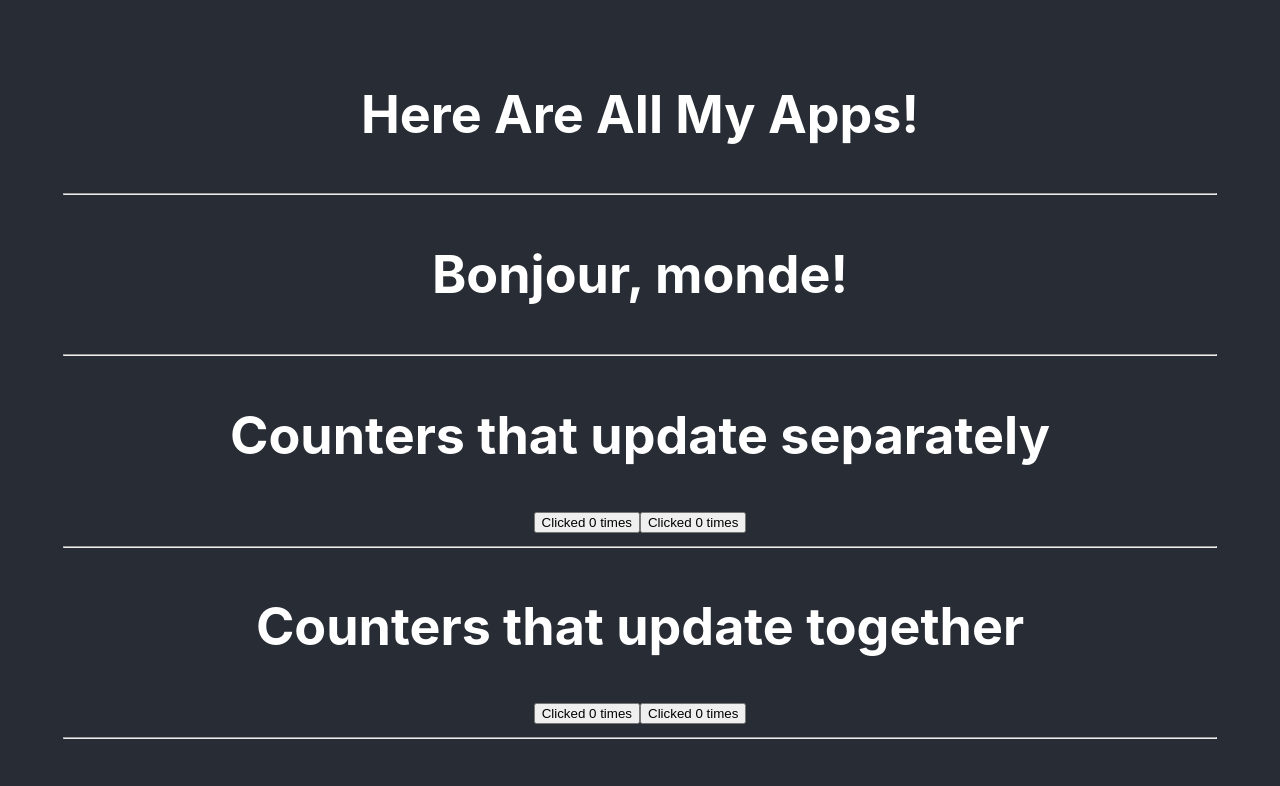
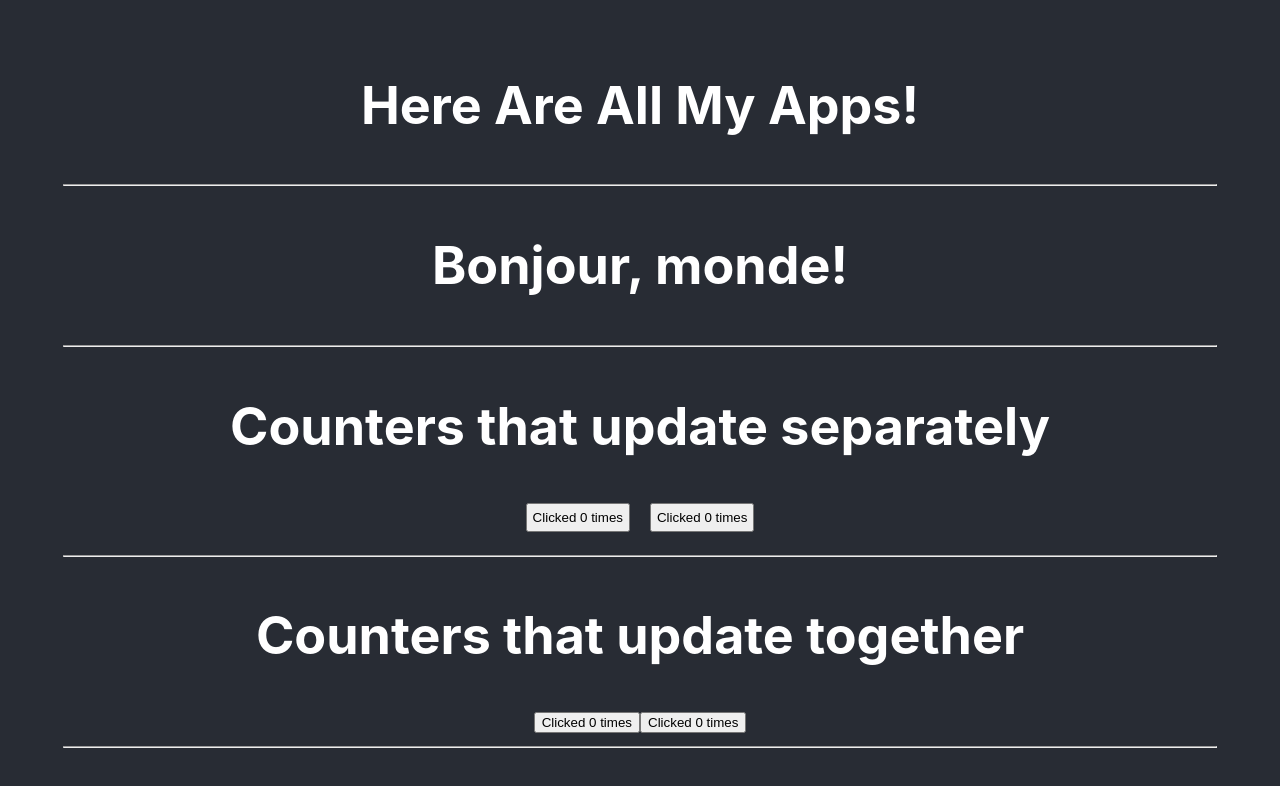
Before and after one commit to tomwhartung/always_learning_javascript, a React (Create React App) app in the folder reactjs/projects/my-quick-start-app/: page / in a window 1280 px wide. Shown: the top 786 px of the page. Built offline with nearby package versions, Linux system fonts and the light colour scheme.

Commit message:
Added a new class ".independent-button" to App.css .

```diff
--- a/reactjs/projects/my-quick-start-app/src/App.css
+++ b/reactjs/projects/my-quick-start-app/src/App.css
@@ -40,3 +40,8 @@
 hr {
   width: 90%;
 }
+
+.independent-button {
+  margin: 10px;
+  padding: 5px;
+}
```
